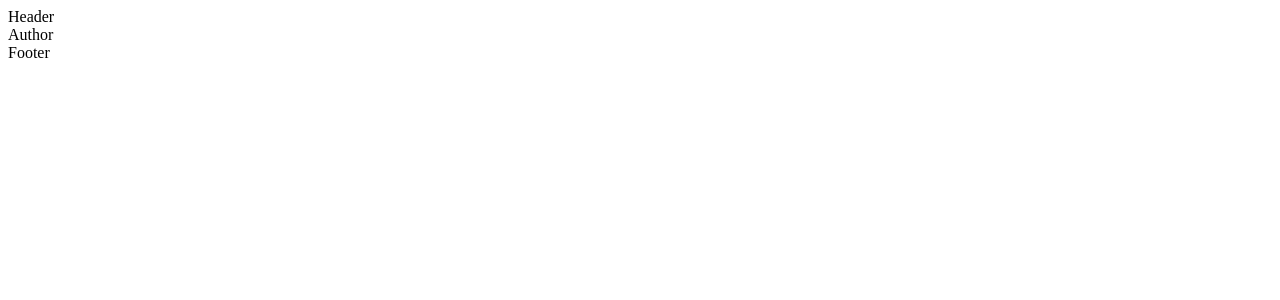
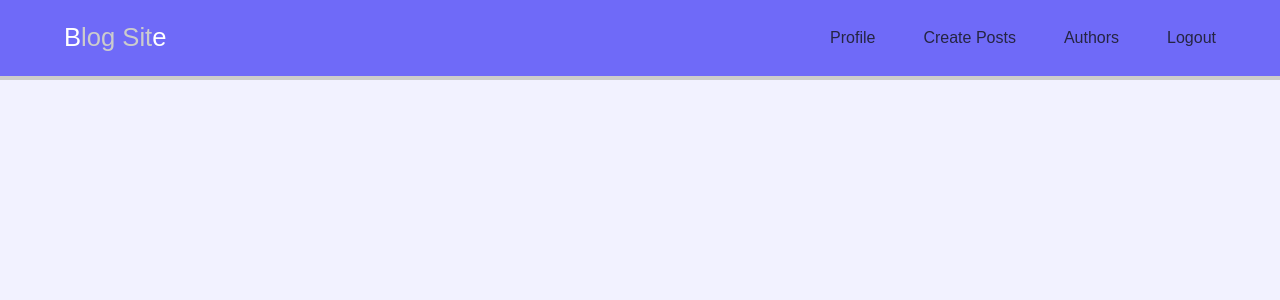
Before and after one commit to manish25Coder/Blog, a React (Vite) app: page /authors in a window 1280 px wide. Shown: the top 300 px of the page. Built offline with nearby package versions, Linux system fonts and the light colour scheme.

Commit message:
Added Navbar and css init

```diff
--- a/package.json
+++ b/package.json
@@ -12,6 +12,7 @@
   "dependencies": {
     "react": "^18.2.0",
     "react-dom": "^18.2.0",
+    "react-icons": "^4.12.0",
     "react-router-dom": "^6.21.1"
   },
   "devDependencies": {
--- a/src/App.css
+++ b/src/App.css
@@ -0,0 +1,161 @@
+@import url('https://fonts.googleapis.com/css2?family=Open+Sans:ital,wght@0,300;0,400;0,500;0,600;0,700;0,800;1,300;1,400;1,500;1,600;1,700&display=swap');
+
+*{
+    margin: 0%;
+    padding: 0%;
+    box-sizing: border-box;
+    outline: none;
+    border: none;
+}
+
+:root{
+    --color-primary : #6f6af8;
+    --color-danger : #da0f3f;
+    --color-white : #ffff;
+    --color-light : #ccc;
+    --color-bg : hwb(240 95% 0%);
+    --color-gray-100 : hsl(220, 20%, 10%, 5%);
+    --color-gray-200 : hsl(220, 20%, 10%, 10%);
+    --color-gray-300 : hsl(220, 20%, 10%, 25%);
+    --color-gray-500 : hsl(220, 20%, 10%, 50%);
+    --color-gray-700 : #252542;
+    --color-gray-900 : #0c0c22;
+
+    --transition: .3s ease all ;
+
+    --border-radius-1 : .2rem;
+    --border-radius-2 : .4rem;
+    --border-radius-3 : .8rem;
+    --border-radius-4 : 1.6rem;
+}
+
+html{
+
+    font-family: 'Montserrat', sans-serif;
+}
+
+body{
+    background: var(--color-bg);
+    font-size: 16px;
+    color: var(--color-gray-700);
+}
+
+a{
+    text-decoration: none;
+    color: var(--color-gray-700);
+}
+
+ul li{
+    list-style: none;
+}
+
+h1, h2, h3, h4, h5, h6{
+    color: var(--color-gray-900);
+    line-height: 1.1;
+}
+h1{
+    font-size: 2.2rem;
+}
+h2{
+    font-size: 1.9rem;
+}
+h3{
+    font-size: 1.3rem;
+    line-height: 1.25;
+}
+h4{
+    font-size: 1.1rem;
+}
+h5{
+    line-height: 1.4;
+}
+
+
+img{
+    display: block;
+    object-fit: cover;
+    width: 100%;
+}
+section{
+    margin-top: 8rem;
+}
+.container{
+    width: 90%;
+    margin: 0 auto;
+    max-width: 1800px;
+}
+.btn{
+    display: inline-block;
+    width: fit-content;
+    padding: .6rem 1.2rem;
+    border-radius: var(--border-radius-2);
+    background: var(--color-white);
+    font-weight: 500;
+    cursor: pointer;
+    transition: var(--transition);
+}
+.btn-primary{
+    background: var(--color-primary);
+    color: var(--color-white);
+}
+.btn-category{
+    background: var(--color-bg);
+    color: var(--color-primary);
+    font-size: .85rem;
+    font-weight: 400;
+}
+.bt-sm{
+    font-size: .9rem;
+    padding: .4rem .8rem;
+    font-weight: 500;
+}
+.btn-danger{
+    background: var(--color-danger);
+    color: var(--color-white);
+}
+.btn:hover{
+    background: var(--color-gray-900);
+    color: var(--color-white);
+}
+
+
+/*....NavBar Css... */
+nav{
+    background: var(--color-primary);
+    height: 5rem;
+    display: grid;
+    place-items: center;
+    position: fixed;
+    top: 0;
+    left: 0;
+    width: 100%;
+    border-bottom: 4px solid var(--color-light);
+    z-index: 100;
+}
+.nav-container{
+    display: flex;
+    justify-content: space-between;
+    align-items: center;
+    height: 100%;
+}
+.nav-logo h3{
+    color: var(--color-white);
+    font-size: 1.6rem;
+    font-weight: 500;
+}
+.nav-logo h3 span{
+    color: var(--color-light);
+}
+.nav-toggle-button{
+    background: transparent;
+    color: var(--color-white);
+    display: none;
+}
+.nav-menu{
+    display: flex;
+    align-items: center;
+    gap: 3rem;
+}
+.nav-menu li a:hover{
+    color: var(--color-light);
+}
--- a/src/Components/Header.jsx
+++ b/src/Components/Header.jsx
@@ -1,7 +1,30 @@
 import React from 'react'
+import { Link } from 'react-router-dom'
+
+//imports react icons....
+import { FaBars } from "react-icons/fa";
+import { MdOutlineClose } from "react-icons/md";
 
 export default function Header() {
   return (
-    <div>Header</div>
+    <nav>
+        <div className='container nav-container'>
+            <Link className='nav-logo' to={'/'}>
+                <h3>B<span>log Sit</span>e</h3>
+            </Link>
+
+            <ul className="nav-menu">
+                <li><Link to={'/profile'}>Profile</Link></li>
+                <li><Link to={'/create'}>Create Posts</Link></li>
+                <li><Link to={'/authors'}>Authors</Link></li>
+                <li><Link to={'/logout'}>Logout</Link></li>
+            </ul>
+
+            <button className='nav-toggle-button'>
+                <FaBars />
+                <MdOutlineClose/>
+            </button>
+        </div>
+    </nav>
   )
 }
```
Also changed, not shown: 1 other file (tests, documents, lock files or other folders).
